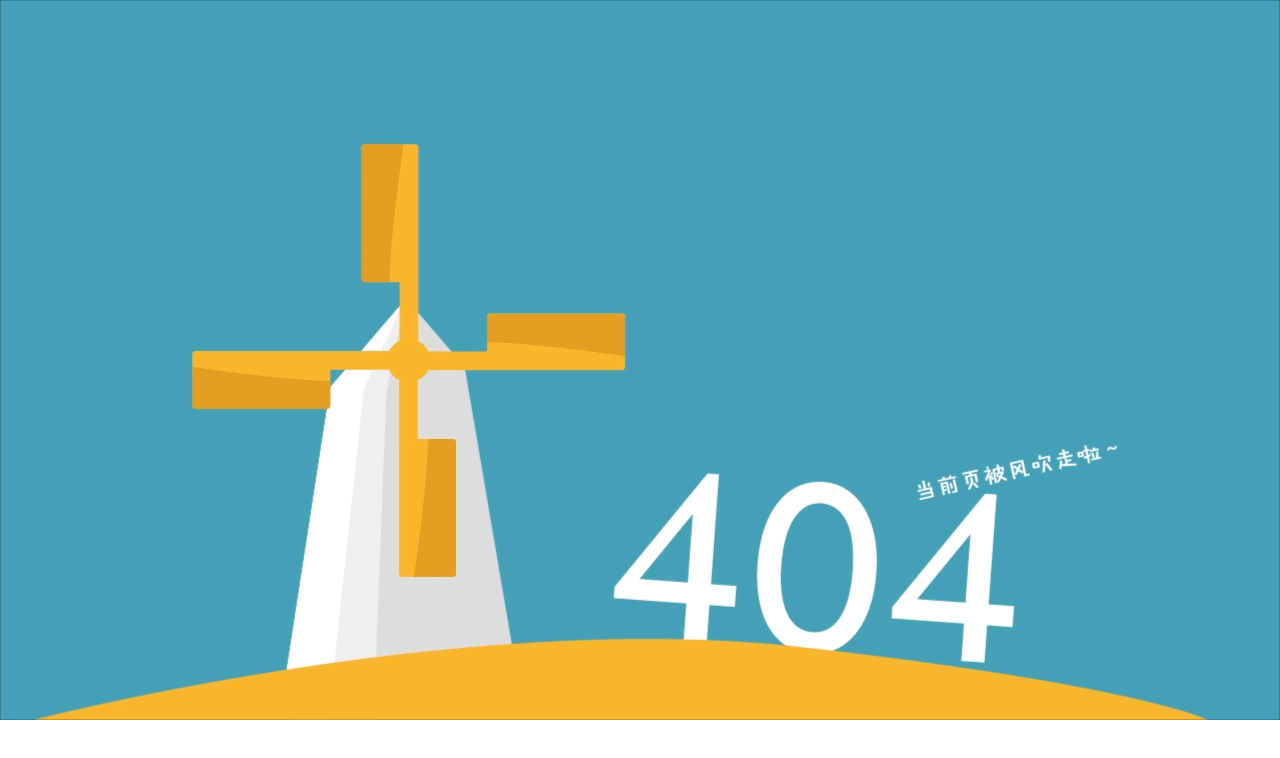
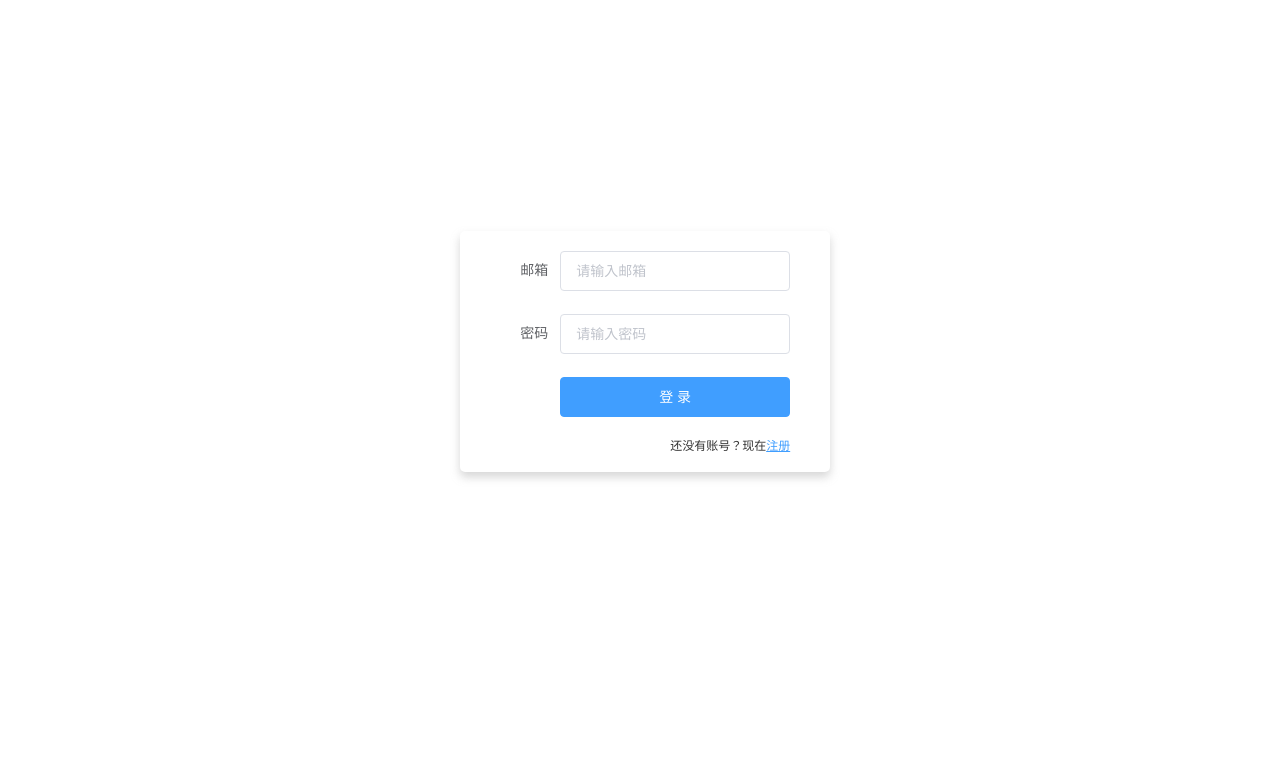
Before and after one commit to xiuFranklin/nodetest, a Vue app in the folder client/: page /login in a window 1280 px wide. Shown: the top 758 px of the page. Built offline with nearby package versions, Linux system fonts and the light colour scheme.

Commit message:
1.实现登录界面；2.第23课

```diff
--- a/client/src/http.js
+++ b/client/src/http.js
@@ -24,7 +24,7 @@
 axios.interceptors.request.use(config => {
     //加载
     startLoading()
-    console.log("得到请求")
+    // console.log("得到请求")
     if(localStorage.eleToken)
         config.headers.Authorization = localStorage.eleToken
     return config
--- a/client/src/router.js
+++ b/client/src/router.js
@@ -2,6 +2,7 @@
 import Router from 'vue-router'
 import Index from "./views/Index.vue";
 import Register from "./views/Register.vue";
+import Login from "./views/Login.vue";
 import NotFound from "./views/404.vue";
 
 Vue.use(Router)
@@ -25,6 +26,11 @@
       component:Register
     },
     {
+      path:'/login',
+      name:'login',
+      component:Login
+    },
+    {
       path:'*',
       name:'/404',
       component:NotFound
--- /dev/null
+++ b/client/src/views/Login.vue
@@ -0,0 +1,125 @@
+<template>
+    <div class="register">
+        <section class="form_container">
+            <div class="manage_tip">
+                <span class="title">eeexiu后台管理系统</span>
+
+                <el-form :model="loginUser" status-icon :rules="rules" ref="loginForm" label-width="80px" class="loginForm">
+                    <el-form-item label="邮箱" prop="email">
+                    <el-input v-model="loginUser.email" placeholder="请输入邮箱"></el-input>
+                    </el-form-item>
+
+                    <el-form-item label="密码" prop="password">
+                    <el-input type="password" v-model="loginUser.password" placeholder="请输入密码"></el-input>
+                    </el-form-item>
+
+                    <el-form-item>
+                    <el-button type="primary" class="submit_btn" @click="submitForm('loginForm')">登  录</el-button>
+                    </el-form-item>
+
+                    <div class="tiparea">
+                    <p>还没有账号？现在<router-link to='/register'>注册</router-link></p>
+                </div>
+                </el-form>
+
+
+            </div>
+        </section>
+    </div>
+</template>
+
+<script>
+export default {
+    name: 'login',
+    components:{},
+    data(){
+
+        return {
+            loginUser: {
+                email:'',
+                password:''
+            },
+
+            rules: {
+                email: [
+                    {type:"email", require:true,message:"邮箱格式不正确",trigger:"blur"}
+                ],
+
+                password: [
+                    {require:true,message:"密码不能为空",trigger:"blur"},
+                    {min:6,max:30,message:"长度在6到30个字符",trigger:"blur"}
+                ]
+            }
+
+        }
+    },
+
+    // 跟data同级
+    methods: {
+        submitForm(formName) {
+            this.$refs[formName].validate((valid) => {
+                if (valid) {
+                    this.$axios.post("/api/users/login",this.loginUser).then(res => {
+                            //登录成功
+                           const {token} = res.data;
+                           localStorage.setItem("eleToken",token);
+
+                           this.$router.push("/index")
+                        });
+
+                } else {
+                    console.log('error submit!!');
+                    return false;
+                }
+            });
+        }
+    }
+};
+</script>
+
+<style scoped>
+
+.login {
+  position: relative;
+  width: 100%;
+  height: 100%;
+  background: url(../assets/bg.jpg) no-repeat center center;
+  background-size: 100% 100%;
+}
+.form_container {
+  width: 370px;
+  height: 210px;
+  position: absolute;
+  top: 20%;
+  left: 34%;
+  padding: 25px;
+  border-radius: 5px;
+  text-align: center;
+}
+.form_container .manage_tip .title {
+  font-family: "Microsoft YaHei";
+  font-weight: bold;
+  font-size: 26px;
+  color: #fff;
+}
+.loginForm {
+  margin-top: 20px;
+  background-color: #fff;
+  padding: 20px 40px 20px 20px;
+  border-radius: 5px;
+  box-shadow: 0px 5px 10px #cccc;
+}
+
+.submit_btn {
+  width: 100%;
+}
+.tiparea {
+  text-align: right;
+  font-size: 12px;
+  color: #333;
+}
+.tiparea p a {
+  color: #409eff;
+}
+
+</style>
--- a/client/src/views/Register.vue
+++ b/client/src/views/Register.vue
@@ -98,7 +98,6 @@
                 if (valid) {
                     this.$axios.post("/api/users/register",this.registerUser).then(res => {
                             //注册成功
-                            console.log("到此注册");
                             this.$message({
                             message:"注册成功",
                             type:"success"
```
